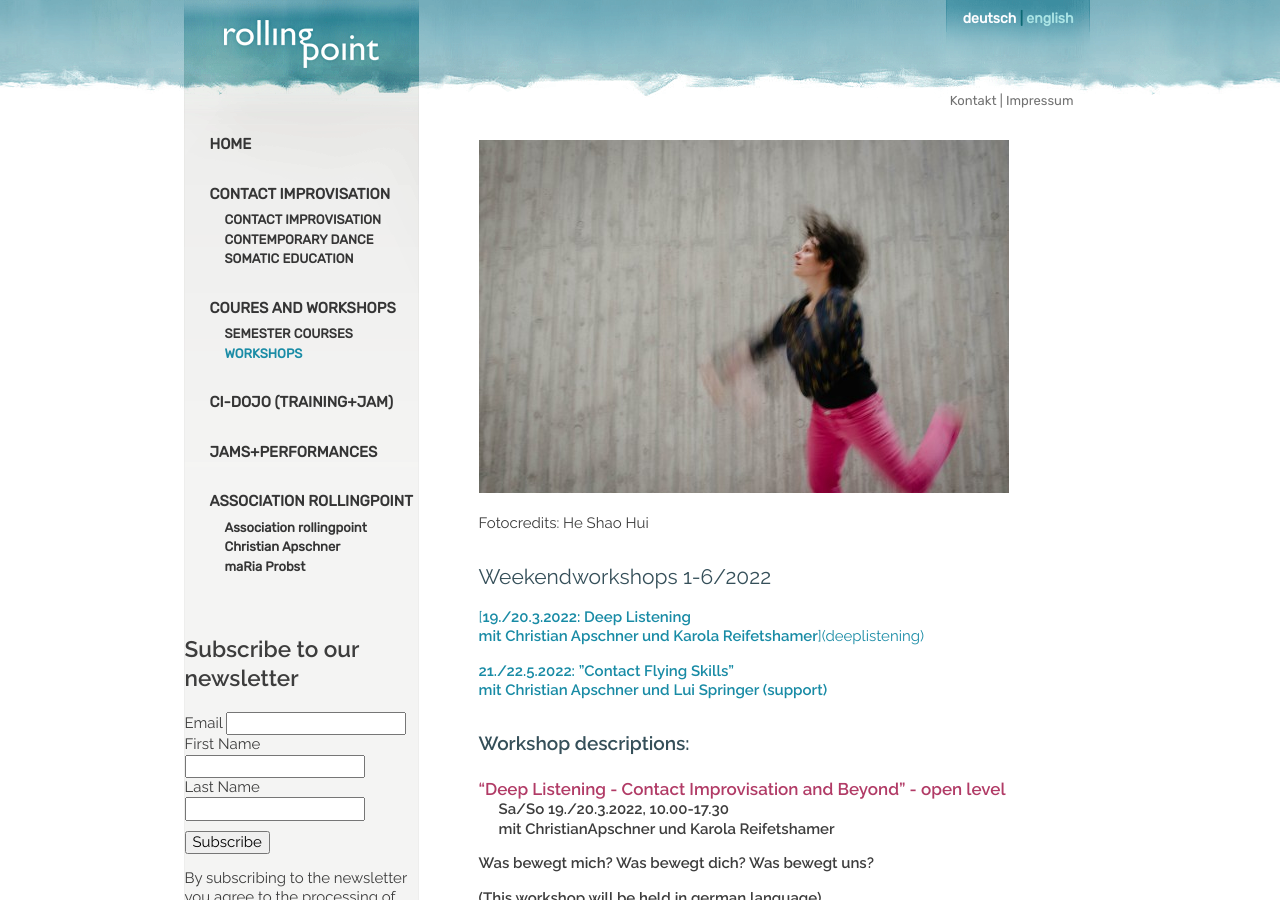
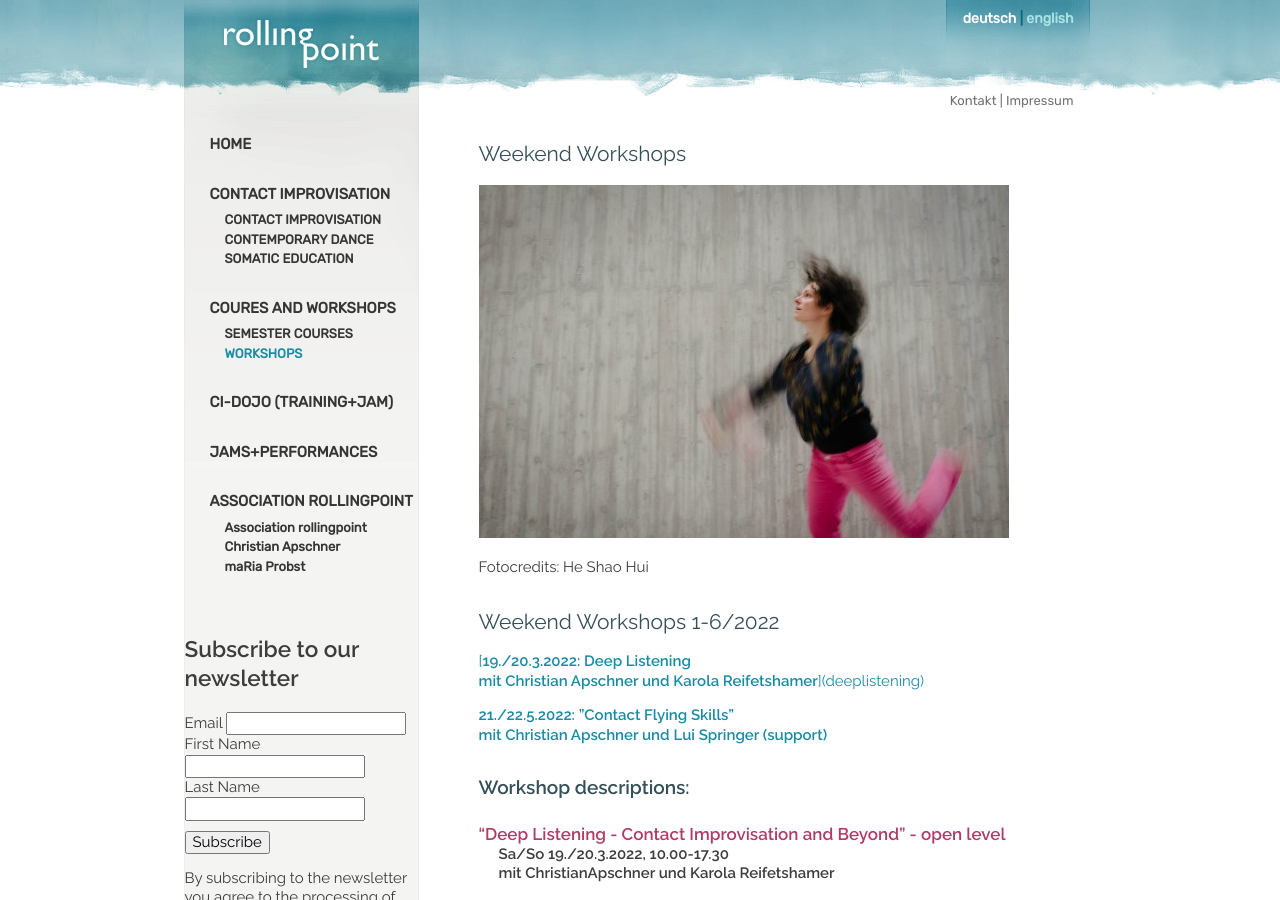
Before and after one commit to manulari/rollingpointat, a Jekyll site: the page built from _pages_en/en-workshops.md, in a window 1280 px wide and 900 px high. Built offline with Jekyll 4.4.1, drawn with Linux system fonts in a browser that asks for light colours; comment, search, counter and statistics services are not loaded.

Commit message:
Update page (en) “en-workshops”

```diff
--- a/_pages_en/en-workshops.md
+++ b/_pages_en/en-workshops.md
@@ -3,11 +3,13 @@ permalink: /en/workshops
 title: Workshops
 language: en
 ---
+## Weekend Workshops
+
 ![](/assets/uploads/20160609.145929.jpg)
 
 Fotocredits: He Shao Hui
 
-## Weekendworkshops 1-6/2022
+## Weekend Workshops 1-6/2022
 
 [[**19./20.3.2022: Deep Listening**\
 **mit Christian Apschner und Karola Reifetshamer**](deeplistening)](#deeplistening)
```
